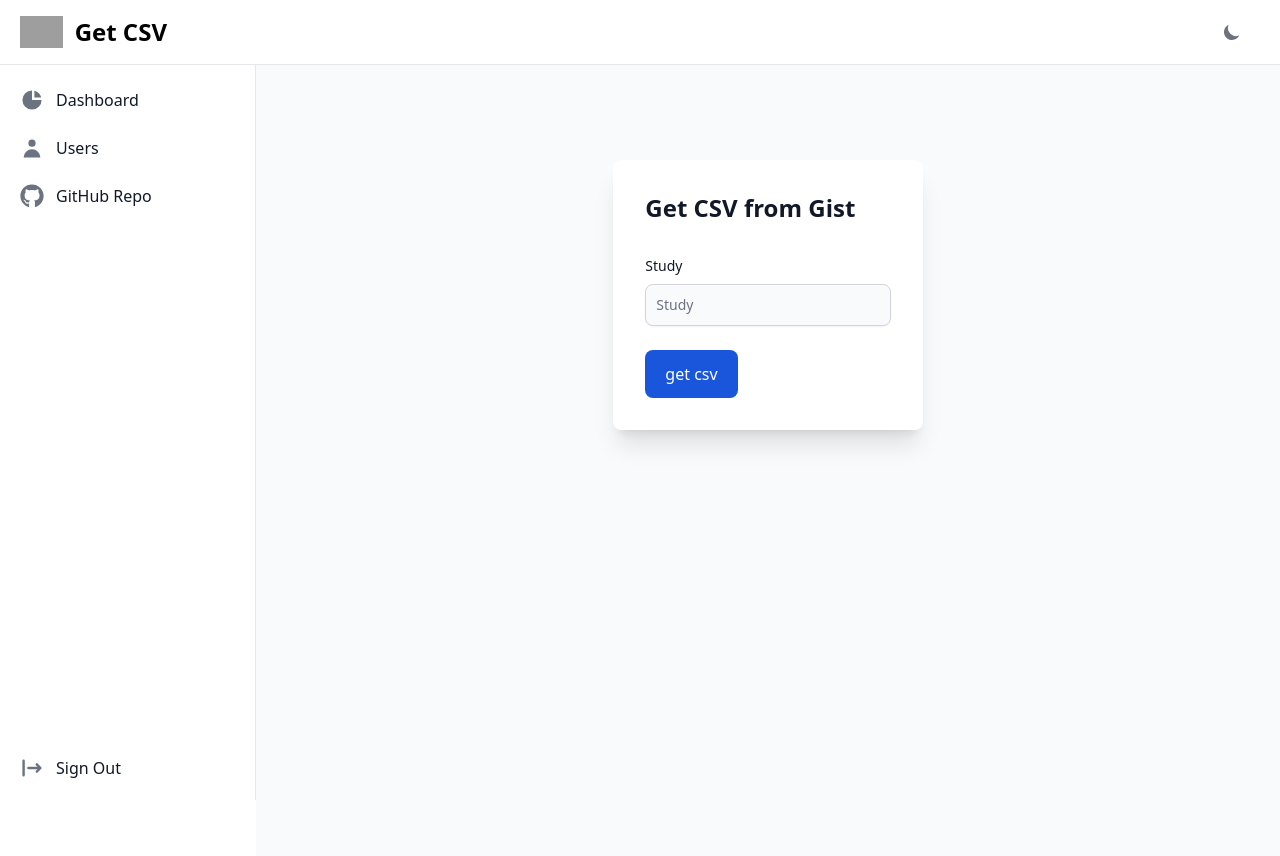
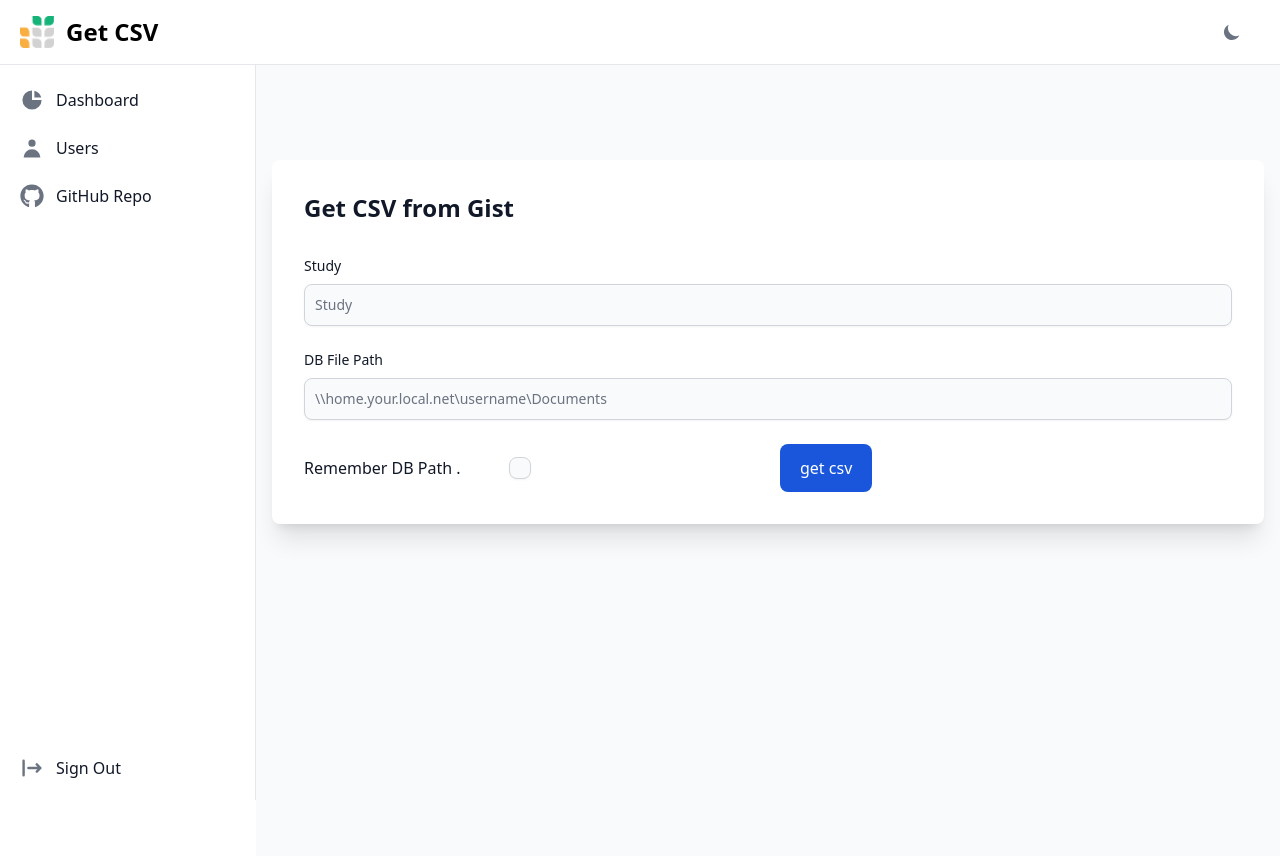
Before and after one commit to Xavries/get_gist_csv, a Flask app: template app/templates/index.html in a window 1280 px wide. Run offline with Flask 3, Linux system fonts and the light colour scheme; the template is opened without the code that fills it: values that come from a table or form of the project are taken from there, others are empty; style sheets or scripts are compiled from the project's sources; parts of the project's set-up code (start-up, migrations or seed data) failed here and were passed over; some libraries are stand-ins or nearby versions; grey boxes are pictures that could not be loaded.

Commit message:
get db_file_path and remember it

```diff
--- a/app/forms/main.py
+++ b/app/forms/main.py
@@ -1,11 +1,10 @@
 from flask_wtf import FlaskForm
-from wtforms import StringField, SubmitField, ValidationError
+from wtforms import StringField, SubmitField, BooleanField
 from wtforms.validators import DataRequired
-
-from app.models import Study
-from app import db
 
 
 class MainForm(FlaskForm):
     study = StringField("Study", [DataRequired()])
+    db_file_path = StringField("DB file path", [DataRequired()])
+    remember_path = BooleanField("Remember path")
     submit = SubmitField("Get data")
--- a/app/templates/header.html
+++ b/app/templates/header.html
@@ -24,7 +24,7 @@
         </button>
         <a href="#" class="flex ml-2 md:mr-24">
           <img
-            src="{{url_for('static',filename='img/logo.svg')}}"
+            src="{{url_for('static',filename='img/gist_logo.png')}}"
             class="h-8 mr-3"
             alt="Logo" />
           <span
--- a/app/templates/index.html
+++ b/app/templates/index.html
@@ -4,32 +4,46 @@
 <!-- component -->
 <div class="bg-gray-50 dark:bg-gray-900 h-screen pt-20">
     <section>
-        <div class="w-full lg:w-4/12 px-4 mx-auto pt-6">
+        <div class="w-full px-4 mx-auto pt-6">
         <div>
             <!-- prettier-ignore -->
-            <div class="w-full lg:max-w-xl p-6 space-y-8 sm:p-8 bg-white rounded-lg shadow-xl dark:bg-gray-800">
+            <div class="w-full lg:max-w-xxl p-6 space-y-8 sm:p-8 bg-white rounded-lg shadow-xl dark:bg-gray-800">
             <!-- prettier-ignore -->
-            <h2 class="text-2xl font-bold text-gray-900 dark:text-white">Get CSV from Gist {{ config.APP_NAME }}</h2>
+            <h2 class="text-2xl font-bold text-gray-900 dark:text-white">Get CSV from Gist</h2>
             <!-- prettier-ignore -->
             <span class="text-sm font-normal italic sm:text-sm whitespace-nowrap dark:text-gray-400" >{{ config.VERSION }}</span >
             <!-- prettier-ignore -->
             <form class="mt-8 space-y-6 from" role="form" action="{{ url_for('main.index') }}" method="post">
                 {{ form.hidden_tag() }}
-                <div class="col-span-6 sm:col-span-3">
+                <div class="col-span-6 sm:col-span-6">
                     <label for="status" class="block mb-2 text-sm font-medium text-gray-900 dark:text-white">Study</label>
                     <input list="study-list" name="study" id="get-study-select"
                       placeholder="Study" required
                       class="get-study shadow-sm bg-gray-50 border border-gray-300 text-gray-900 text-sm rounded-lg focus:ring-blue-600 focus:border-blue-600 block w-full p-2.5 dark:bg-gray-600 dark:border-gray-500 dark:placeholder-gray-400 dark:text-white dark:focus:ring-blue-500 dark:focus:border-blue-500" />
                       <datalist id="study-list">
                         {% for study in all_studies %}
-                        <option value="{{ study.id }}">{{ study.study }}</option>
+                        <option value="{{ study.study }}"></option>
                         {% endfor %}
                     </datalist>
                   </div>
-
-
+                <div class="col-span-6 sm:col-span-6">
+                <label for="status" class="block mb-2 text-sm font-medium text-gray-900 dark:text-white">DB File Path</label>
+                <input name="db_file_path" id="get-db-file-path-select"
+                    placeholder="\\home.your.local.net\username\Documents" default="~/Downloads/4bPVxHRa1jgTcLxw4RewGA.grist"
+                    class="get-db-file-path shadow-sm bg-gray-50 border border-gray-300 text-gray-900 text-sm rounded-lg focus:ring-blue-600 focus:border-blue-600 block w-full p-2.5 dark:bg-gray-600 dark:border-gray-500 dark:placeholder-gray-400 dark:text-white dark:focus:ring-blue-500 dark:focus:border-blue-500" />
+                </div>
                 <!-- prettier-ignore -->
-                <button type="submit" class="w-full px-5 py-3 text-base font-medium text-center text-white bg-blue-700 rounded-lg hover:bg-blue-800 focus:ring-4 focus:ring-blue-300 sm:w-auto dark:bg-blue-600 dark:hover:bg-blue-700 dark:focus:ring-blue-800">get csv</button>
+                <div class="grid grid-cols-6 gap-6">
+                    <div class="flex items-center col-span-6 sm:col-span-3">
+                        <label for="remember_path" class="text-gray-900 dark:text-white pr-6">Remember DB Path .</label>
+                        <div class="pl-6">
+                            <input type="checkbox" name="remember_path" id="remember-path" class="shadow-sm bg-gray-50 border border-gray-300 text-gray-900 text-sm rounded-lg focus:ring-blue-600 focus:border-blue-600 block  p-2.5 dark:bg-gray-600 dark:border-gray-500 dark:placeholder-gray-400 dark:text-white dark:focus:ring-blue-500 dark:focus:border-blue-500" />
+                        </div>
+                        </div>
+                    <div class="flex items-center col-span-6 sm:col-span-3">
+                        <button type="submit" class="w-full px-5 py-3 text-base font-medium text-center text-white bg-blue-700 rounded-lg hover:bg-blue-800 focus:ring-4 focus:ring-blue-300 sm:w-auto dark:bg-blue-600 dark:hover:bg-blue-700 dark:focus:ring-blue-800">get csv</button>
+                    </div>
+                </div>
             </form>
             </div>
         </div>
```
Also changed, not shown: app/commands/download_csv.py (+16 -4 lines), app/views/main.py (+37 -12 lines), app/static/img/gist_logo.png (added).
